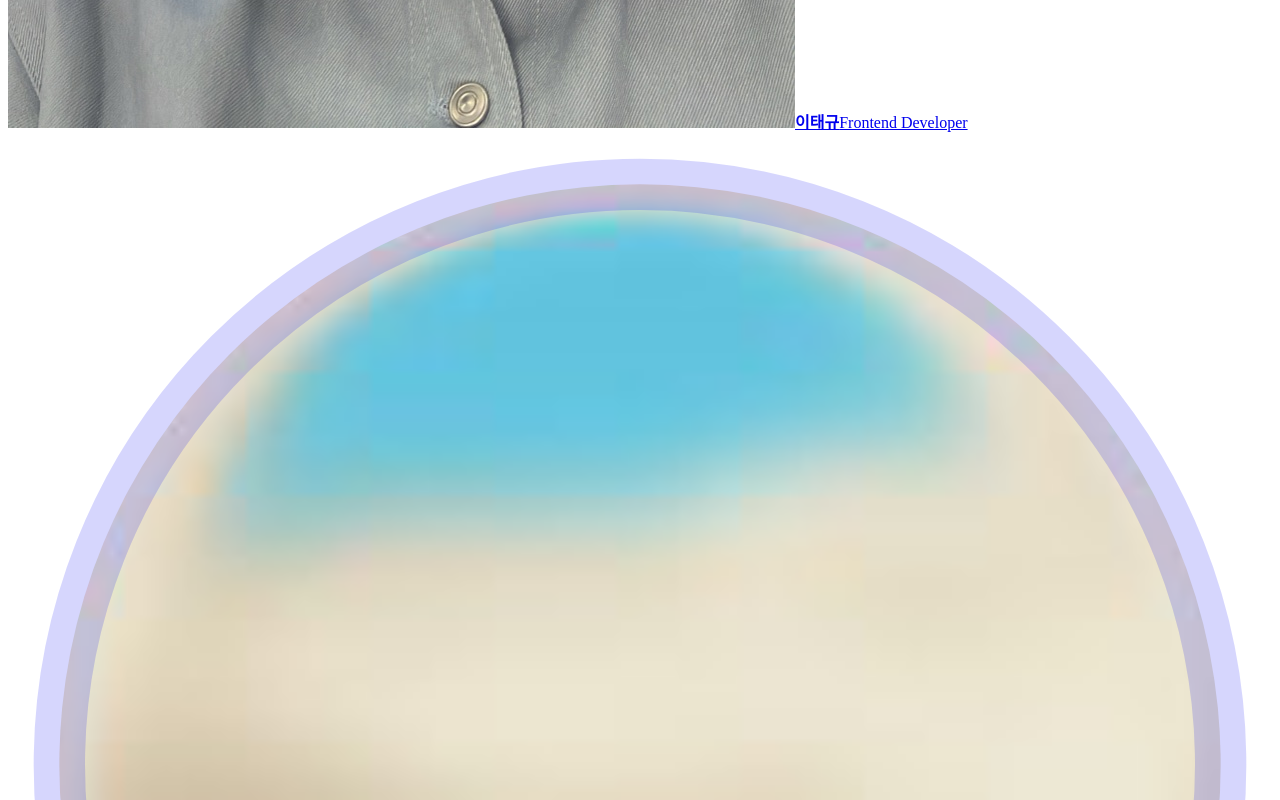
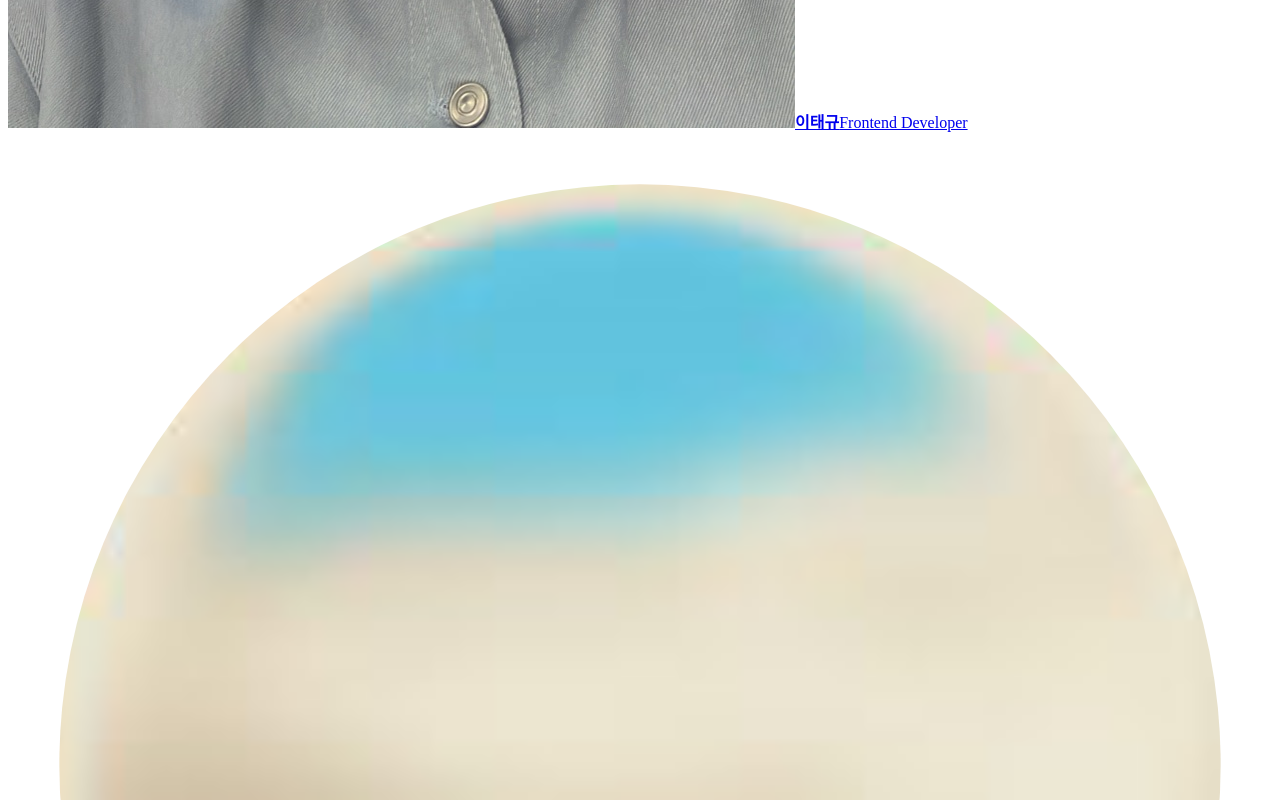
Before and after one commit to postmelee/portfolio, a React (Vite) app: page / in a window 1280 px wide. Shown: the part 1280-2080 px from the top of the page. Built offline with nearby package versions, Linux system fonts and the light colour scheme; the HTML template or start-up script is replaced by a standard one.

Commit message:
Remove Liquid Portfolio icon border

```diff
--- a/src/components/icons.tsx
+++ b/src/components/icons.tsx
@@ -60,14 +60,6 @@ export function LiquidPortfolioIcon({
         preserveAspectRatio="xMidYMid slice"
         width="16"
       />
-      <circle
-        cx="8"
-        cy="8"
-        r="7.35"
-        stroke="currentColor"
-        strokeOpacity="0.16"
-        strokeWidth="0.65"
-      />
     </svg>
   )
 }
```
